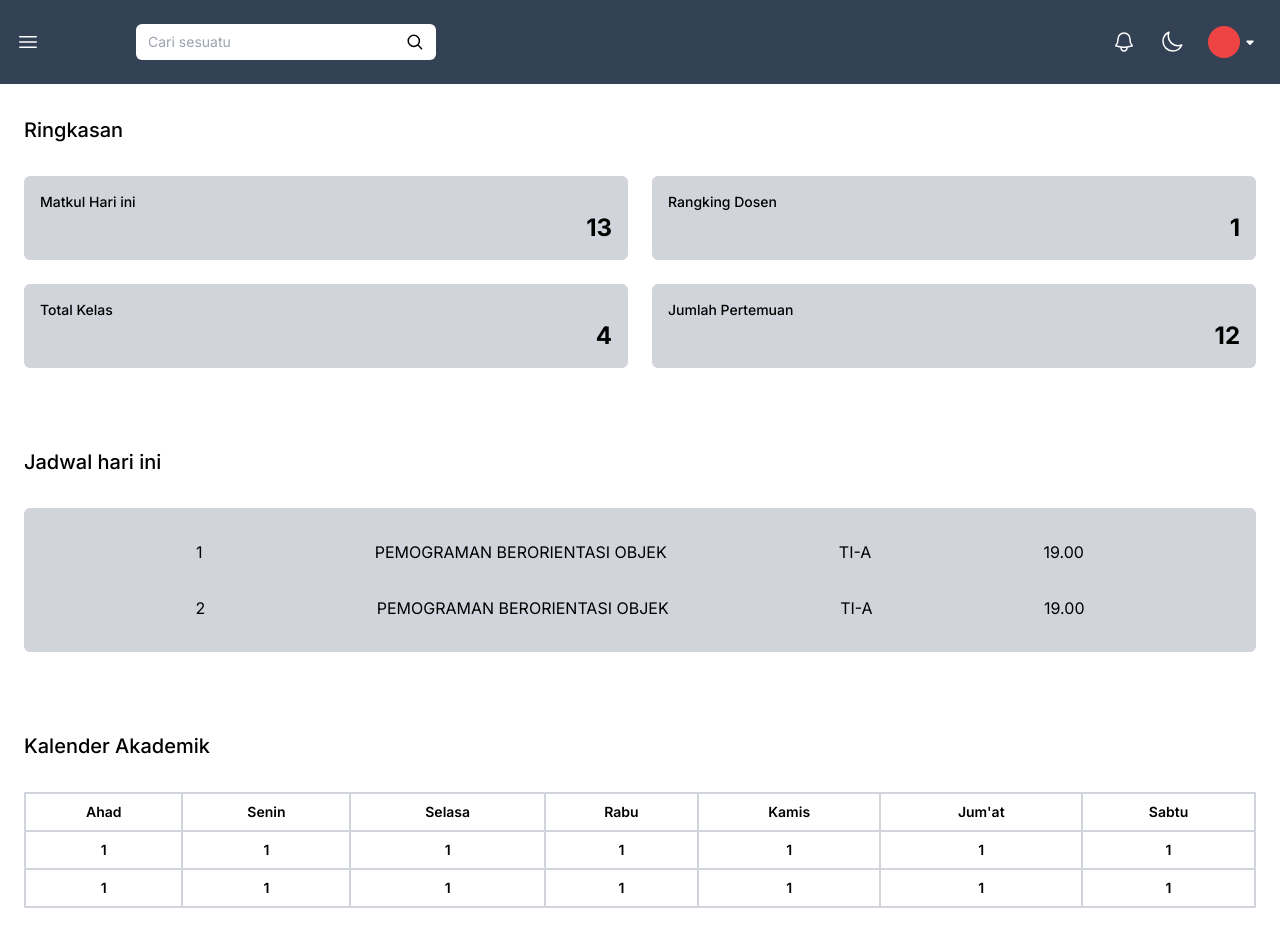
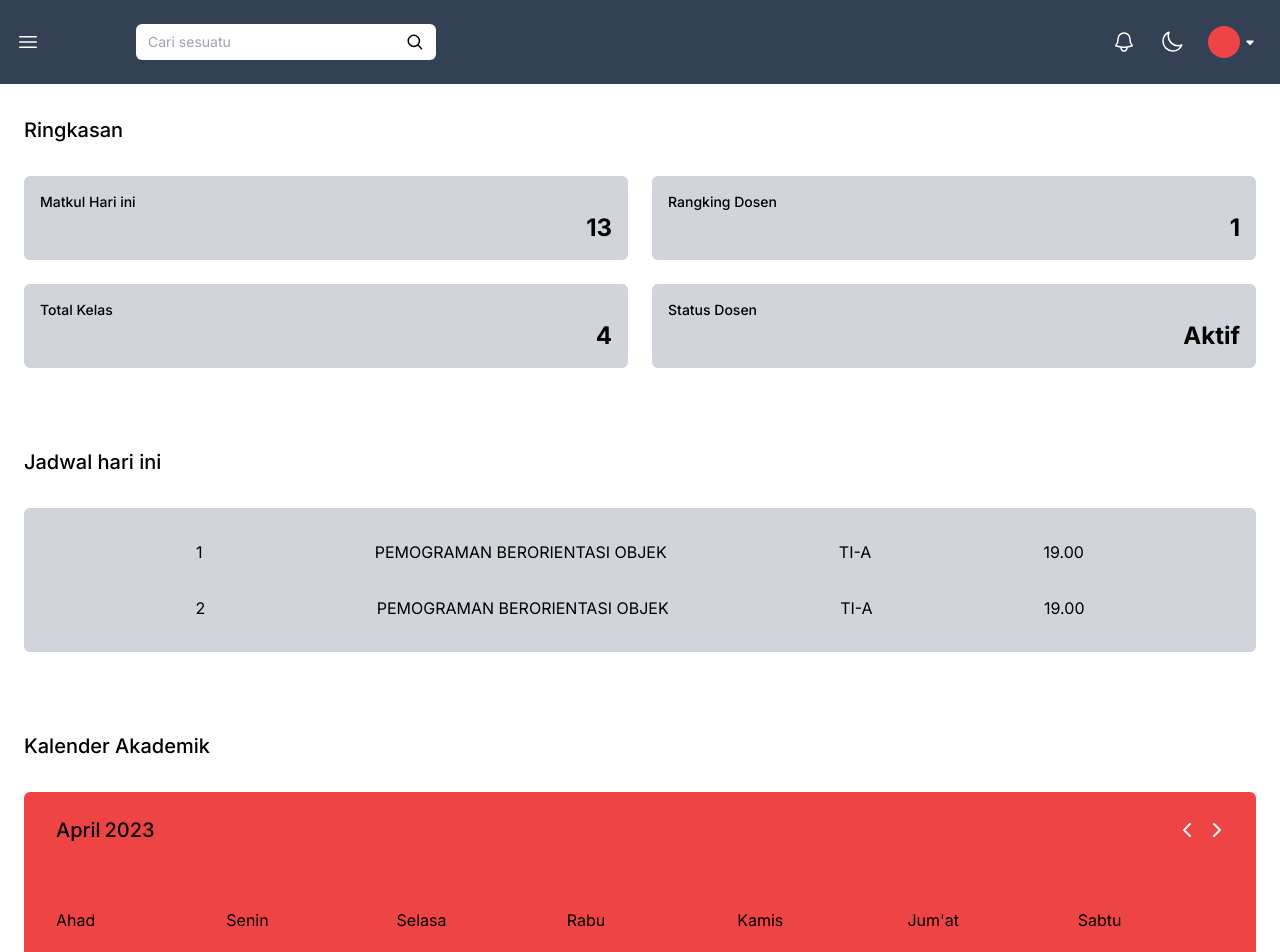
Before and after one commit to AlvinSetyaPranata/simat-new, a React (Vite) app: page / in a window 1280 px wide. Shown: the top 952 px of the page. Built offline with nearby package versions, Linux system fonts and the light colour scheme.

Commit message:
created basic callendar

```diff
--- /dev/null
+++ b/src/components/Atoms/AcademicCallendar.jsx
@@ -0,0 +1,100 @@
+import React, { useMemo, useReducer } from 'react'
+
+export default function AcademicCallendar() {
+    const callendarReducer = (state, action) => {
+        switch(action.type) {
+            case "changeMonth":
+                return { year : state.year, month : action.value}
+
+            case "changeYear":
+                return { year : action.value, month : state.month}
+
+        }
+    }
+
+    const [state, dispatch] = useReducer(callendarReducer, { month: new Date().getMonth(), year: new Date().getFullYear() })
+
+    const datesInMonth = []
+
+    useMemo(() => {
+        const date = new Date()
+        const month = date.getMonth()
+        const year = date.getFullYear()
+
+
+        const firstDate = new Date(year, month, 1).getDay()
+        const lastDate = new Date(year, month + 1, 0).getDate()
+        const endDay = new Date(year, month, lastDate).getDay()
+        const previousMonthLastDay = new Date(year, month, 0).getDate()
+
+
+
+        for (let i = firstDate; i > 0; i--) {
+            datesInMonth.push(previousMonthLastDay - i + 1)
+        }
+
+
+        for (let i = 1; i <= lastDate; i++) {
+            datesInMonth.push(i)
+        }
+
+        for (let i = endDay; i < 6; i++) {
+            datesInMonth.push(i - endDay + 1)
+        }
+
+    }, [state])
+
+    const updateMonth = (condition) => {
+
+        if (condition == "increase" && state.month <= 12) {
+            console.log(state.month);
+            return dispatch({type: "changeMonth", value: state.month + 1})
+        } else if (condition == "decrease" && state.month >= 1) {
+            return dispatch({type: "changeMonth", value: state.month - 1})
+        }
+    }
+
+
+    return (
+        <div className='rounded-md bg-red-500 py-6 px-8'>
+            {/* heading */}
+            <div className='w-full flex justify-between items-center'>
+                <div className='flex items-center gap-1 text-xl font-medium'>
+                    <h3>April</h3>
+                    <h3>2023</h3>
+                </div>
+
+                {/* previous + next buttons */}
+                <div className='flex items-center gap-3'>
+                    {/* - */}
+                    <button onClick={() =>  updateMonth("increase")} className='outline-none border-none'>
+                        <svg xmlns="http://www.w3.org/2000/svg" className='w-4 h-4 rotate-180' viewBox="0 0 320 512"><path fill='white' d="M310.6 233.4c12.5 12.5 12.5 32.8 0 45.3l-192 192c-12.5 12.5-32.8 12.5-45.3 0s-12.5-32.8 0-45.3L242.7 256 73.4 86.6c-12.5-12.5-12.5-32.8 0-45.3s32.8-12.5 45.3 0l192 192z" /></svg>
+                    </button>
+
+                    {/* + */}
+                    <button onClick={() =>  updateMonth("decrease")} className='outline-none border-none'>
+                        <svg xmlns="http://www.w3.org/2000/svg" className='w-4 h-4' viewBox="0 0 320 512"><path fill='white' d="M310.6 233.4c12.5 12.5 12.5 32.8 0 45.3l-192 192c-12.5 12.5-32.8 12.5-45.3 0s-12.5-32.8 0-45.3L242.7 256 73.4 86.6c-12.5-12.5-12.5-32.8 0-45.3s32.8-12.5 45.3 0l192 192z" /></svg>
+                    </button>
+                </div>
+            </div>
+
+
+            {/* dates */}
+            <div className='grid grid-cols-7 mt-16 w-full gap-6'>
+                {/* days */}
+                {["Ahad", "Senin", "Selasa", "Rabu", "Kamis", "Jum'at", "Sabtu"].map((day, key) => (
+                    <div key={key}>{day}</div>
+                ))}
+
+
+                {/* dates */}
+                {datesInMonth.map((date, key) => (
+                    <div className='rounded-full grid place-items-center w-12 h-12 bg-blue-500' key={key}>{date}</div>
+                ))
+
+                }
+
+            </div>
+        </div>
+    )
+}
--- a/src/components/Organisms/Sidebar.jsx
+++ b/src/components/Organisms/Sidebar.jsx
@@ -29,7 +29,7 @@ export default function Sidebar({ expanded }) {
                 {/* nav-content */}
 
                 <div className="pt-12">
-                    <SideDropdown buttonProps={{ onClick: () => handleOnClick(1), active: isActive(1) }} subMenus={['Jadwal Mengajar', 'Daftar Kelas', 'Daftar Mahasiswa']} />
+                    <SideDropdown buttonProps={{ onClick: () => handleOnClick(1), active: isActive(1) }} subMenus={['Jadwal Mengajar', 'Daftar Kelas', 'Daftar Mahasiswa', 'Absensi']} />
                     <SideDropdown buttonProps={{ onClick: () => handleOnClick(2), active: isActive(2) }} subMenus={['Jadwal Mengajar', 'Daftar Kelas', 'Daftar Mahasiswa']} />
                 </div>
             </div>
--- a/src/pages/App.jsx
+++ b/src/pages/App.jsx
@@ -1,6 +1,7 @@
 import Sidebar from "../components/Organisms/Sidebar"
 import Navbar from "../components/Molecules/Navbar"
 import { useState } from "react"
+import AcademicCallendar from "../components/Atoms/AcademicCallendar"
 
 function App() {
   const [sidebarExpanded, setSidebarExpanded] = useState(false)
@@ -33,8 +34,8 @@ function App() {
                 <h2 className="text-right text-2xl font-bold">4</h2>
               </div>
               <div className="rounded-md bg-gray-300 p-4">
-                <h3 className="text-sm font-medium">Jumlah Pertemuan</h3>
-                <h2 className="text-right text-2xl font-bold">12</h2>
+                <h3 className="text-sm font-medium">Status Dosen</h3>
+                <h2 className="text-right text-2xl font-bold">Aktif</h2>
               </div>
             </div>
           </section>
@@ -62,37 +63,7 @@ function App() {
           {/* callender universitas */}
           <section>
             <h1 className="font-medium text-xl mb-8">Kalender Akademik</h1>
-            <table className="w-full border-2 border-gray-300">
-              <thead>
-                <th className="border-2 border-gray-300 py-2 text-sm font-semibold">Ahad</th>
-                <th className="border-2 border-gray-300 py-2 text-sm font-semibold">Senin</th>
-                <th className="border-2 border-gray-300 py-2 text-sm font-semibold">Selasa</th>
-                <th className="border-2 border-gray-300 py-2 text-sm font-semibold">Rabu</th>
-                <th className="border-2 border-gray-300 py-2 text-sm font-semibold">Kamis</th>
-                <th className="border-2 border-gray-300 py-2 text-sm font-semibold">Jum'at</th>
-                <th className="border-2 border-gray-300 py-2 text-sm font-semibold">Sabtu</th>
-              </thead>
-              <tbody>
-                <tr>
-                  <td className="border-2 border-gray-300 py-2 text-sm font-semibold text-center">1</td>
-                  <td className="border-2 border-gray-300 py-2 text-sm font-semibold text-center">1</td>
-                  <td className="border-2 border-gray-300 py-2 text-sm font-semibold text-center">1</td>
-                  <td className="border-2 border-gray-300 py-2 text-sm font-semibold text-center">1</td>
-                  <td className="border-2 border-gray-300 py-2 text-sm font-semibold text-center">1</td>
-                  <td className="border-2 border-gray-300 py-2 text-sm font-semibold text-center">1</td>
-                  <td className="border-2 border-gray-300 py-2 text-sm font-semibold text-center">1</td>
-                </tr>
-                <tr>
-                  <td className="border-2 border-gray-300 py-2 text-sm font-semibold text-center">1</td>
-                  <td className="border-2 border-gray-300 py-2 text-sm font-semibold text-center">1</td>
-                  <td className="border-2 border-gray-300 py-2 text-sm font-semibold text-center">1</td>
-                  <td className="border-2 border-gray-300 py-2 text-sm font-semibold text-center">1</td>
-                  <td className="border-2 border-gray-300 py-2 text-sm font-semibold text-center">1</td>
-                  <td className="border-2 border-gray-300 py-2 text-sm font-semibold text-center">1</td>
-                  <td className="border-2 border-gray-300 py-2 text-sm font-semibold text-center">1</td>
-                </tr>
-              </tbody>
-            </table>
+            <AcademicCallendar />
           </section>
 
 
```
